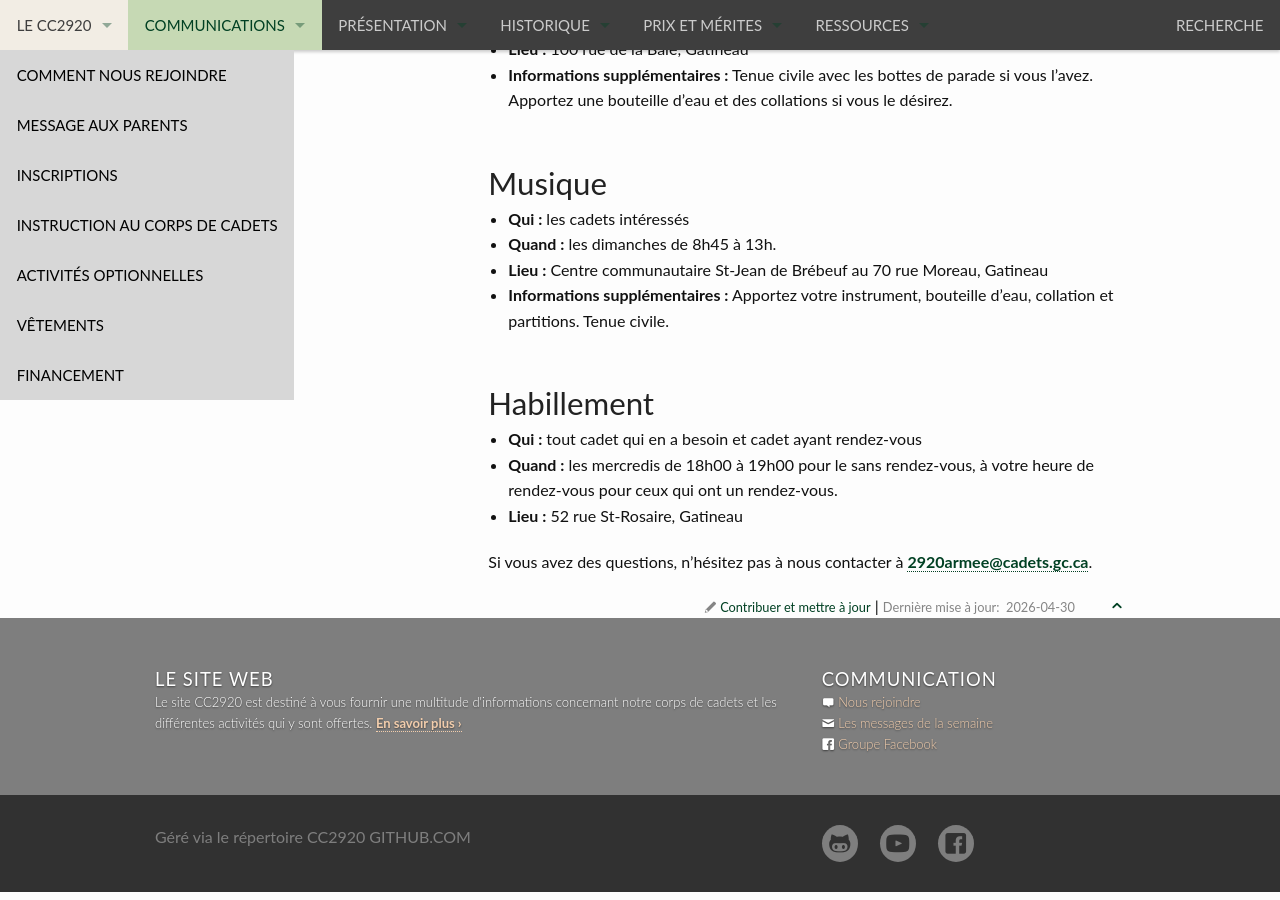
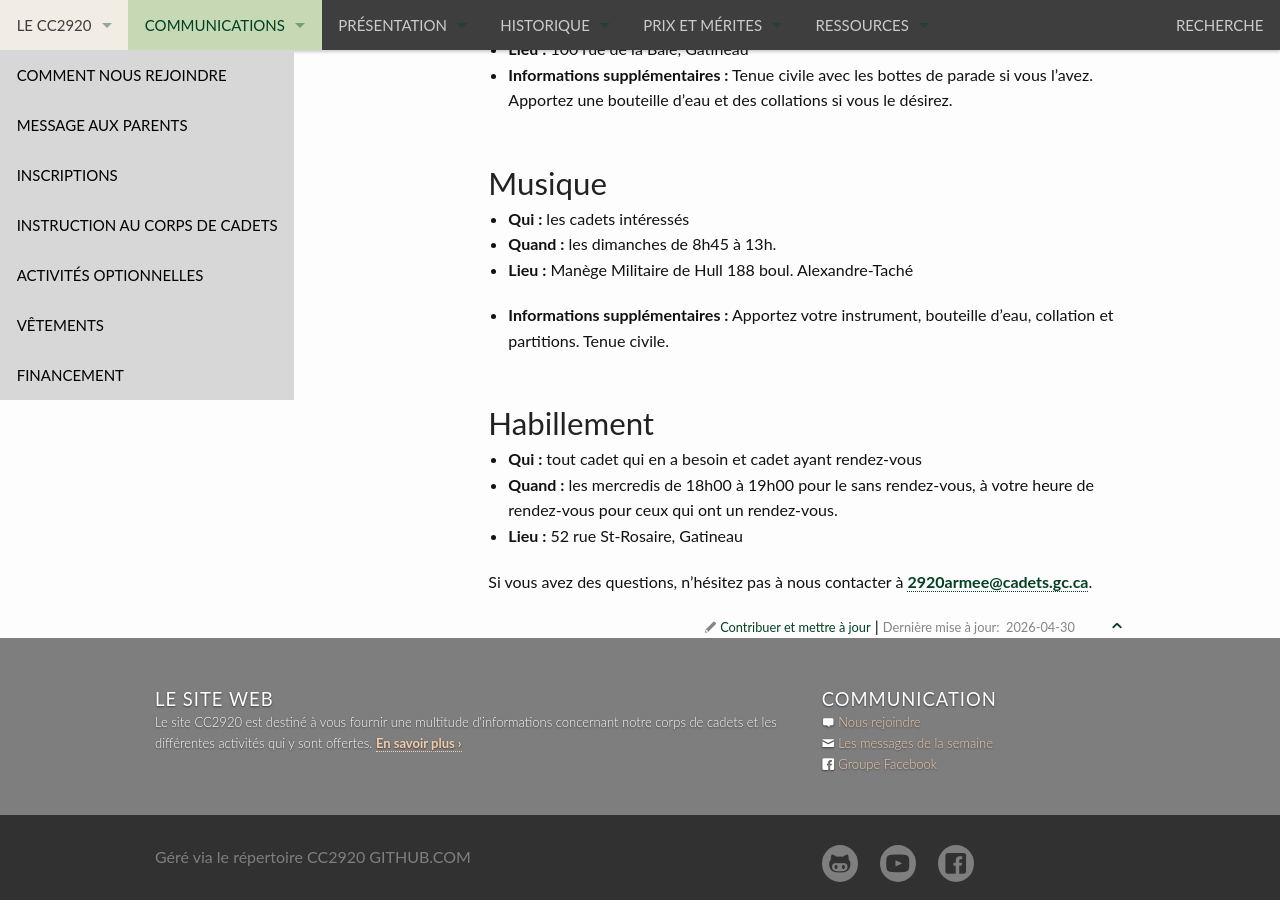
Before and after one commit to CC2920/web, a Jekyll site: the page built from _communications/messages.md, in a window 1280 px wide and 900 px high, scrolled down 2191 px. Built offline with Jekyll 4.4.1, drawn with Linux system fonts in a browser that asks for light colours.

Commit message:
Update location for Musique event

```diff
--- a/_communications/messages.md
+++ b/_communications/messages.md
@@ -66,7 +66,8 @@ layout: "messages"
 ## Musique
 - **Qui :** les cadets intéressés
 - **Quand :** les dimanches de 8h45 à 13h.
-- **Lieu :** Centre communautaire St-Jean de Brébeuf au 70 rue Moreau, Gatineau
+- **Lieu :** Manège Militaire de Hull 188 boul. Alexandre-Taché
+
 - **Informations supplémentaires :** Apportez votre instrument, bouteille d’eau, collation et partitions. Tenue civile.
 
 
```
